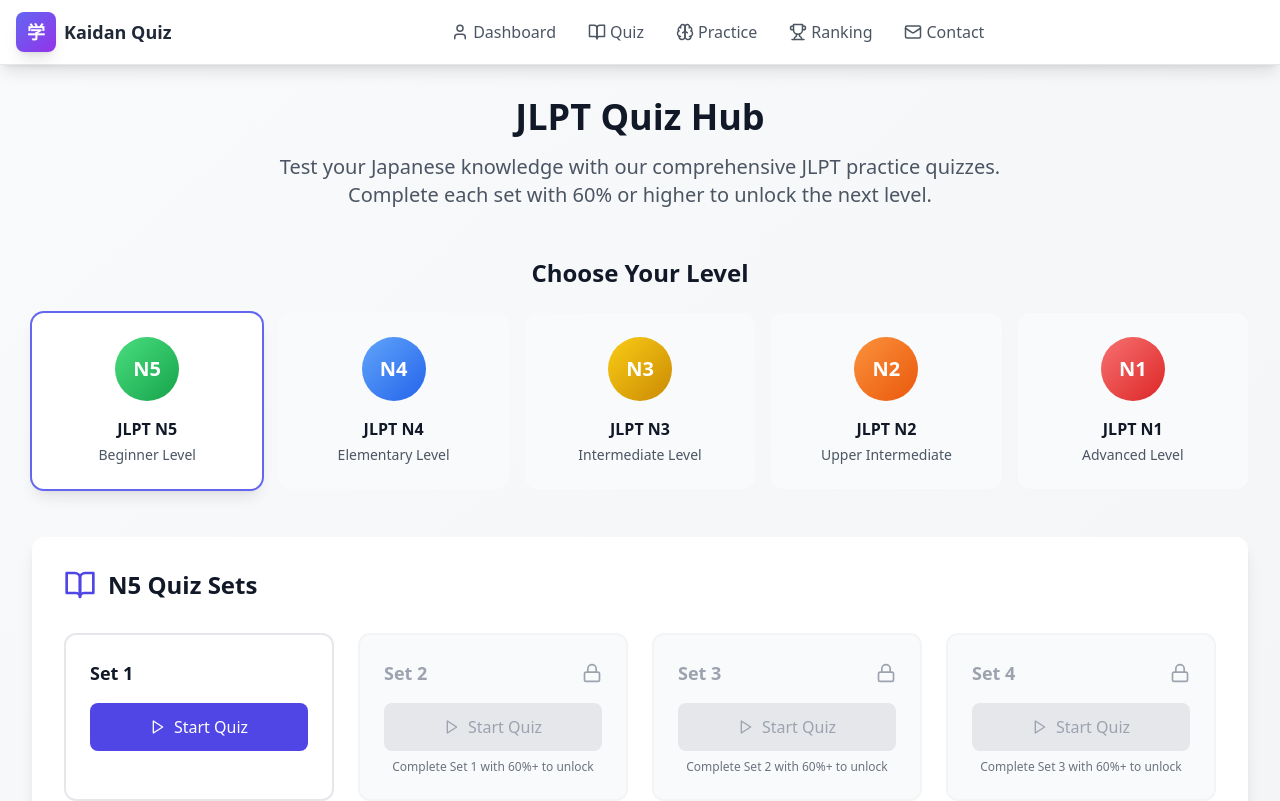
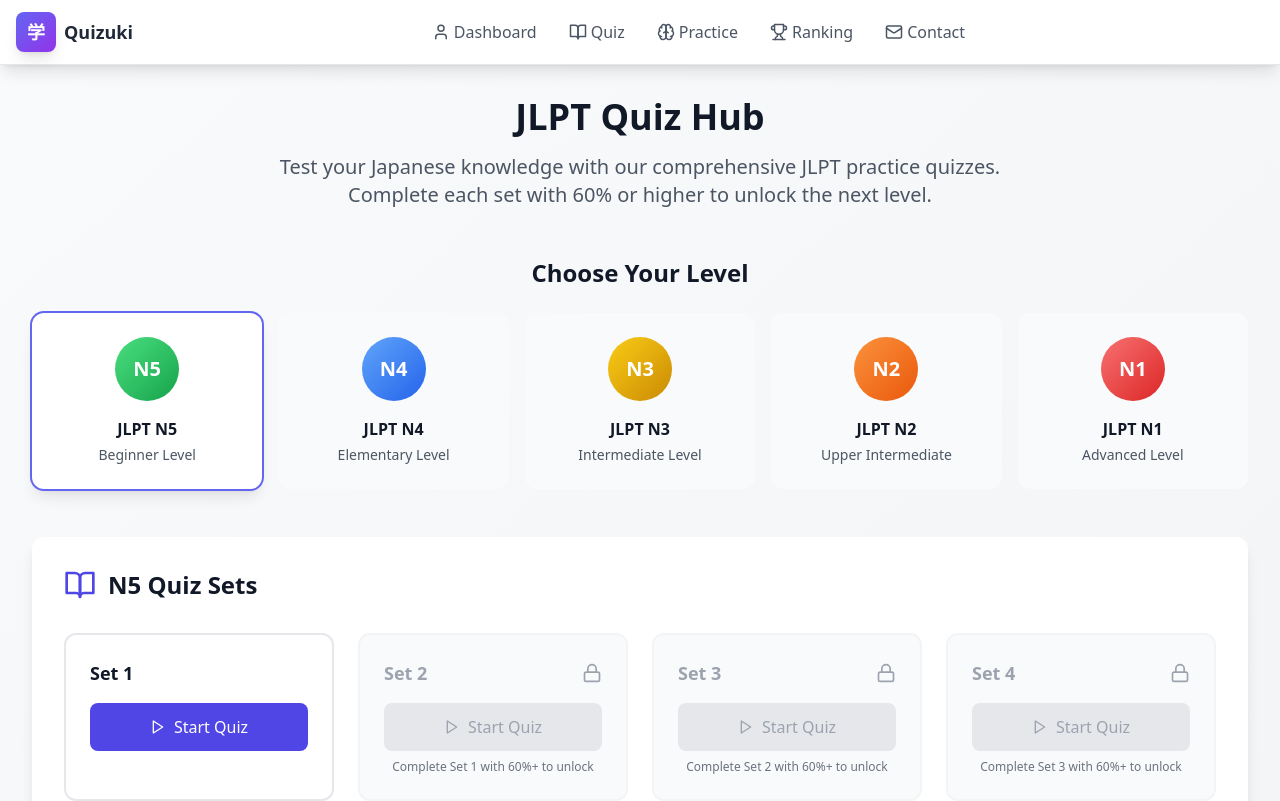
Before and after one commit to Shaikmymoon777/KAIDAN-QUIZ, a React (Vite) app: page /quiz/ in a window 1280 px wide. Shown: the top 801 px of the page. Built offline with nearby package versions, Linux system fonts and the light colour scheme.

Commit message:
logo changed

```diff
--- a/src/components/layout/Header.tsx
+++ b/src/components/layout/Header.tsx
@@ -42,7 +42,7 @@
             >
               <span className="text-white font-bold text-lg">学</span>
             </motion.div>
-            <span className="text-lg font-bold text-gray-800">Kaidan Quiz</span>
+            <span className="text-lg font-bold text-gray-800">Quizuki</span>
           </Link>
           {/* Desktop Nav */}
           <div className="hidden md:flex items-center space-x-2">
```
